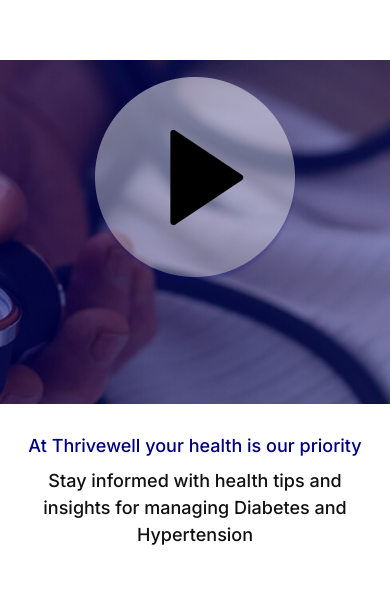
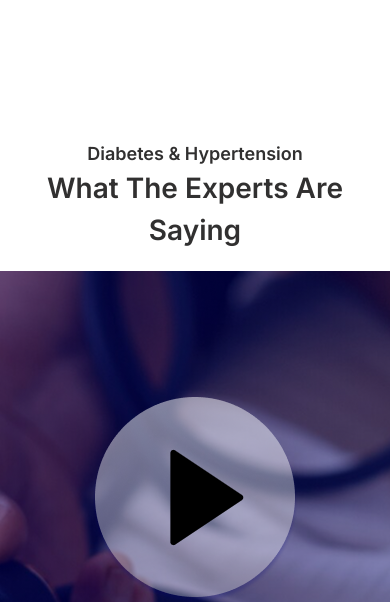
Before and after one commit to Benedyct01/thrivewell, a React (Vite) app: page / in a window 390 px wide. Shown: the part 1229-1831 px from the top of the page. Built offline with nearby package versions, Linux system fonts and the light colour scheme.

Commit message:
Added heights

```diff
--- a/src/components/home/Expertsaying.jsx
+++ b/src/components/home/Expertsaying.jsx
@@ -16,7 +16,7 @@ import { motion } from 'motion/react'
       damping: 20,
     }}
       className='w-full'>
-      <h1 className="text-center text-[18px] lg:text-[38px] font-semibold px-6 -mt-60 md:mt-25 text-[#313030] ">Diabetes & Hypertension</h1>
+      <h1 className="text-center text-[18px] lg:text-[38px] font-semibold px-6 mt-20 md:mt-25 text-[#313030] ">Diabetes & Hypertension</h1>
       <p className='font-semibold text-[#313030] text-center text-[28px] lg:text-[38px] px-4'>What The Experts Are Saying</p>
       <div
       className="mt-5 w-full h-[453px]"
```
